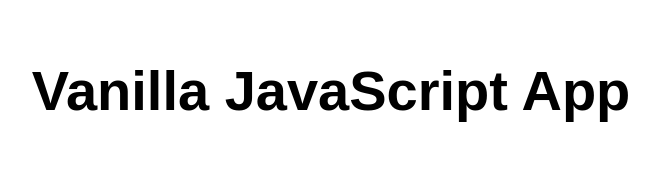
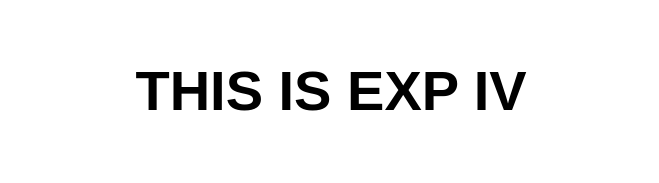
Before and after one commit to vidisha3095/vidisha30, a website: page src/index.html in a window 1280 px wide. Shown: the whole page, without its empty margins (309-968 px from the left). Drawn offline with Linux system fonts and the light colour scheme.

Commit message:
Update index.html

```diff
--- a/src/index.html
+++ b/src/index.html
@@ -10,7 +10,7 @@
 
 <body>
   <main>
-    <h1>Vanilla JavaScript App</h1>
+    <h1>THIS IS EXP IV</h1>
   </main>
 </body>
 
```
